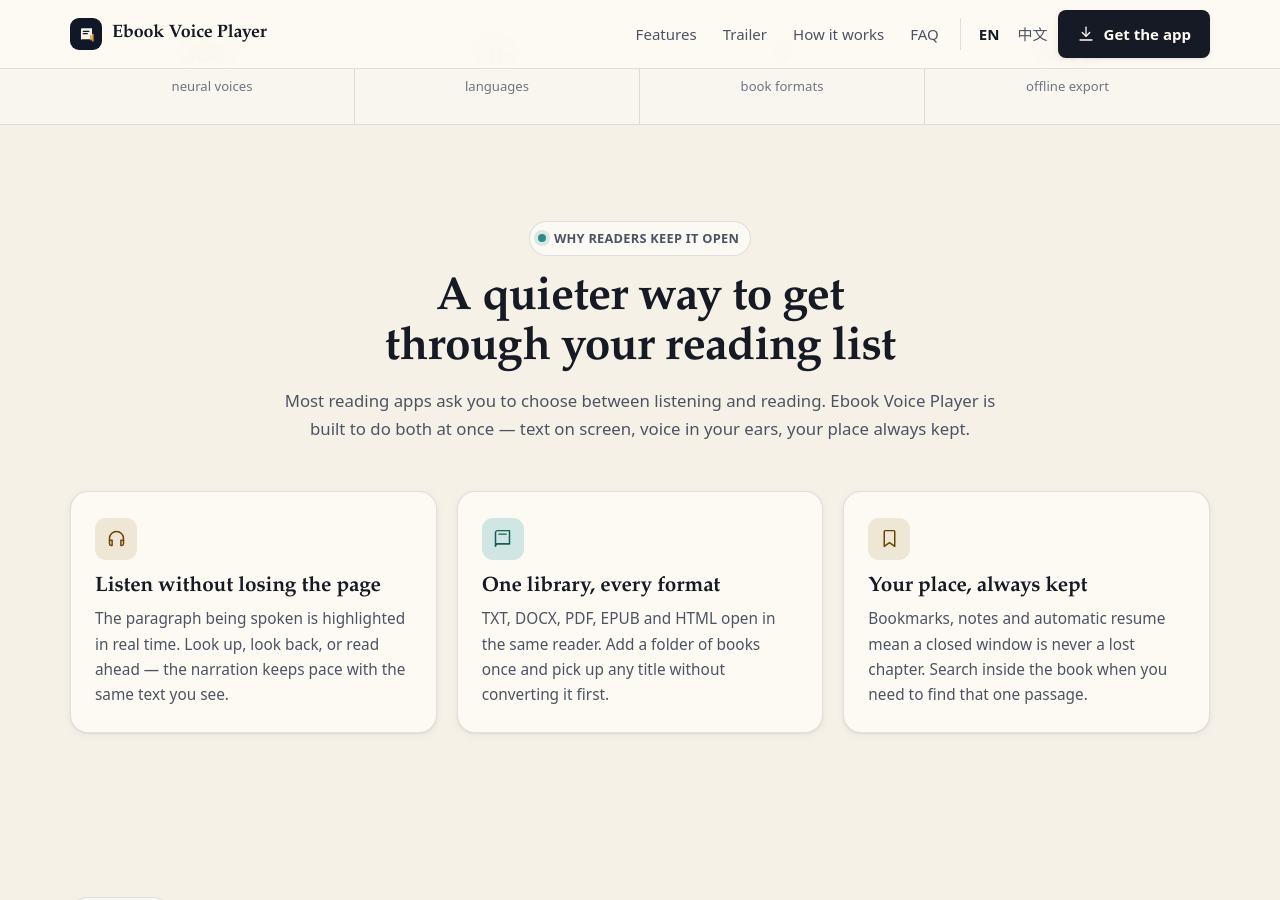
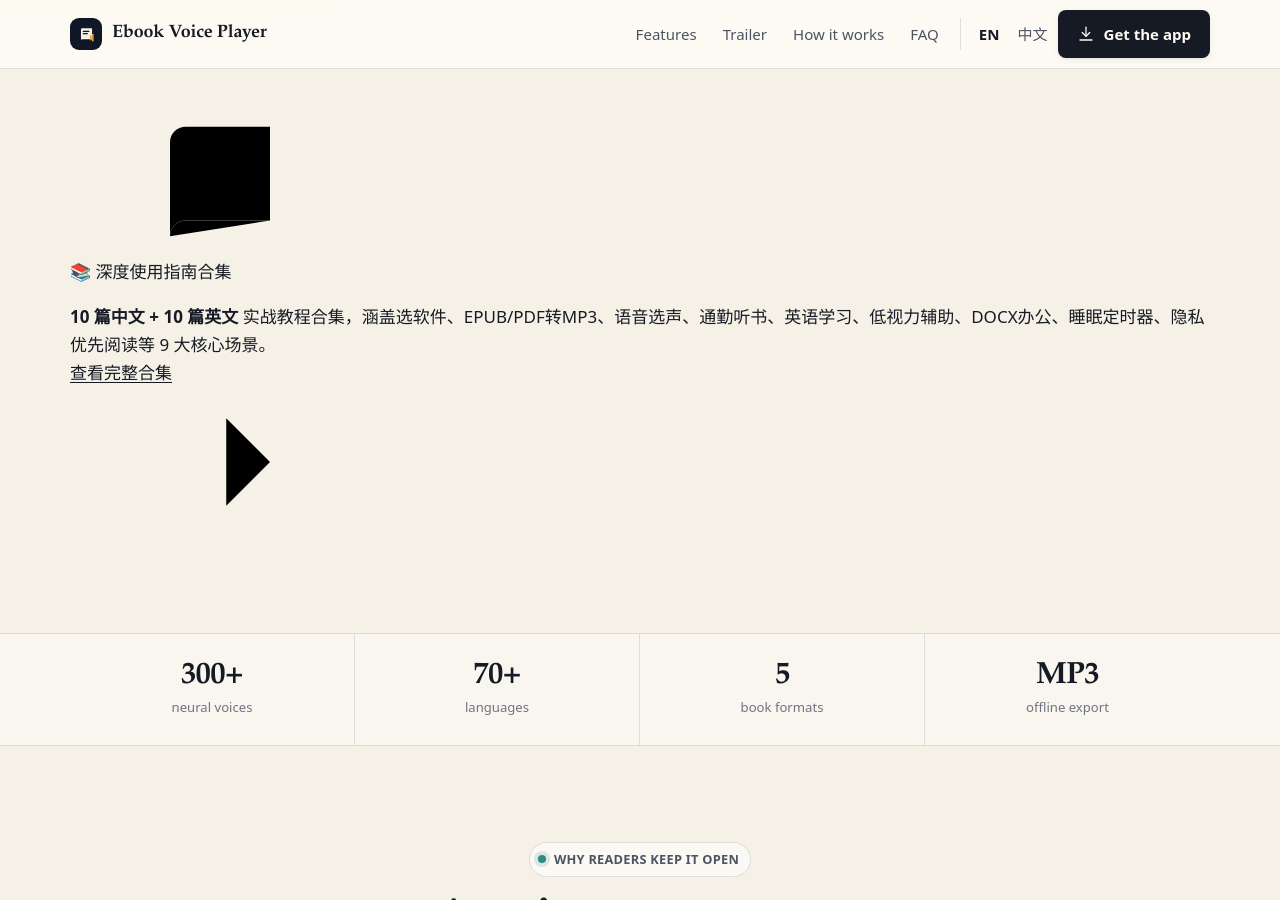
Before and after one commit to lijiannan1241/ebook-voice-player, a Jekyll site: the page built from index.html, in a window 1280 px wide and 900 px high, scrolled down 823 px. Built offline with Jekyll 4.4.1, drawn with Linux system fonts in a browser that asks for light colours.

Commit message:
Add guide collection notice bar to homepage

```diff
--- a/index.html
+++ b/index.html
@@ -94,6 +94,24 @@
   </div>
 </section>
 
+<!-- Guide Collection Notice Bar -->
+<section class="section section-guide" aria-labelledby="guide-title">
+  <div class="container">
+    <div class="guide-notice" role="alert">
+      <svg class="guide-icon" aria-hidden="true"><use href="#i-book"/></svg>
+      <div>
+        <p class="guide-label">📚 深度使用指南合集</p>
+        <p class="guide-sub"><strong>10 篇中文 + 10 篇英文</strong> 实战教程合集，涵盖选软件、EPUB/PDF转MP3、语音选声、通勤听书、英语学习、低视力辅助、DOCX办公、睡眠定时器、隐私优先阅读等 9 大核心场景。</p>
+      </div>
+      <a href="{{ site.baseurl }}/articles/" class="guide-link" rel="noopener">
+        查看完整合集
+        <svg class="guide-arrow" aria-hidden="true"><use href="#i-arrow"/></svg>
+      </a>
+    </div>
+  </div>
+</section>
+
+<!-- Stats -->
 <div class="stats">
   <div class="container">
     <div class="stats-grid">
```
